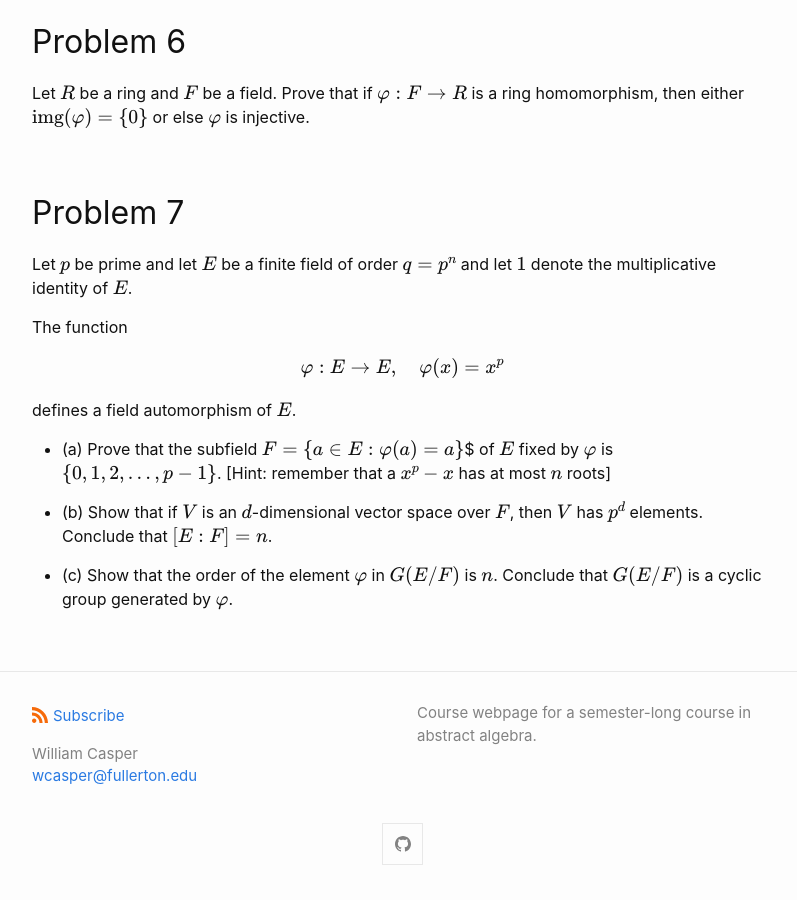
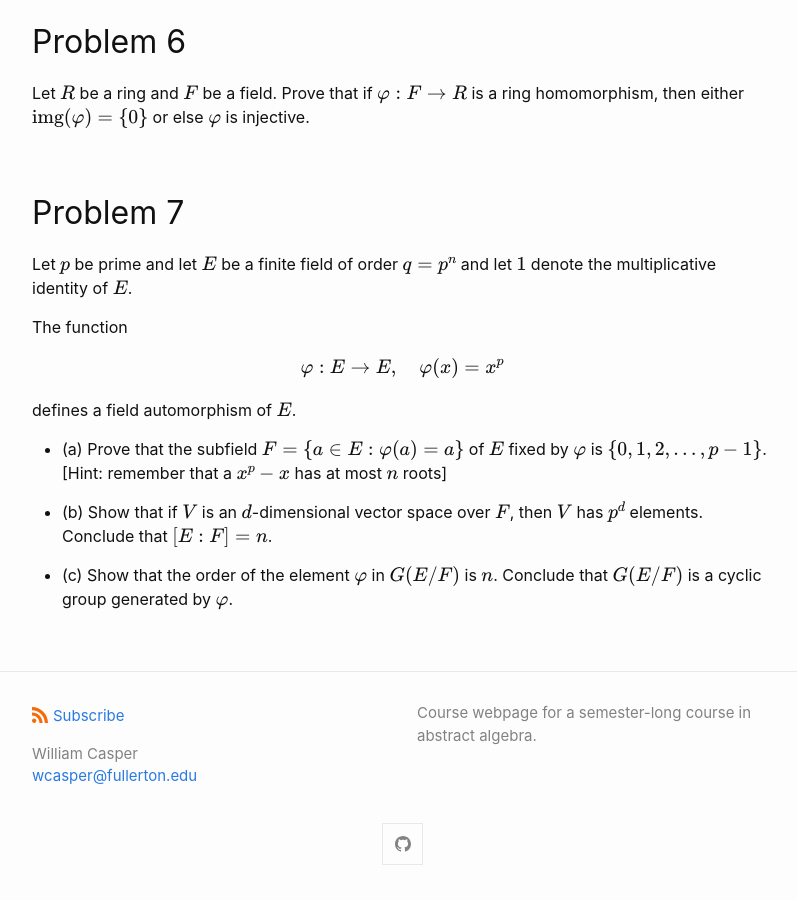
Before and after one commit to wcasper/math407spring2021, a Jekyll site: the page built from extras/final-inclass.md, in a window 1280 px wide and 900 px high, scrolled down 2062 px. Shown: the whole window, without its empty margins (238-1035 px from the left). Built offline with Jekyll 4.4.1, drawn with Linux system fonts in a browser that asks for light colours.

Commit message:
fixed typo

```diff
--- a/extras/final-inclass.md
+++ b/extras/final-inclass.md
@@ -91,7 +91,7 @@ $$\varphi: E\rightarrow E,\quad \varphi(x) = x^p$$
 
 defines a field automorphism of $$E$$.
 
-* (a) Prove that the subfield $$F = \{a\in E: \varphi(a)=a\}$$$ of $$E$$ fixed by $$\varphi$$ is $$\{0,1,2,\dots,p-1\}$$.  [Hint: remember that a $$x^p-x$$ has at most $$n$$ roots]
+* (a) Prove that the subfield $$F = \{a\in E: \varphi(a)=a\}$$ of $$E$$ fixed by $$\varphi$$ is $$\{0,1,2,\dots,p-1\}$$.  [Hint: remember that a $$x^p-x$$ has at most $$n$$ roots]
 
 * (b) Show that if $$V$$ is an $$d$$-dimensional vector space over $$F$$, then $$V$$ has $$p^d$$ elements.  Conclude that $$[E: F] = n$$.
 
```
